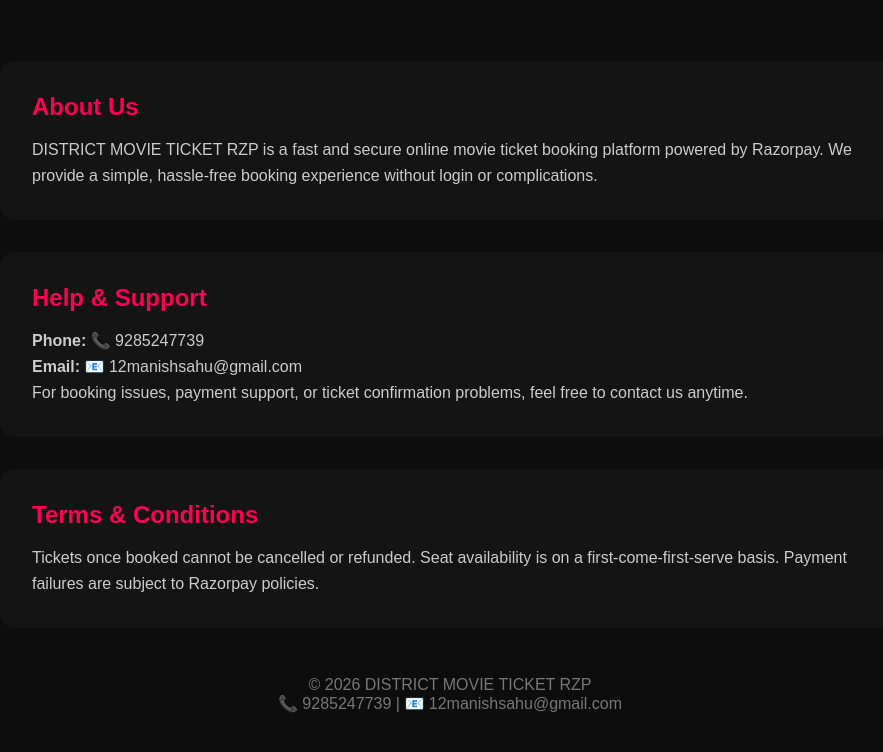
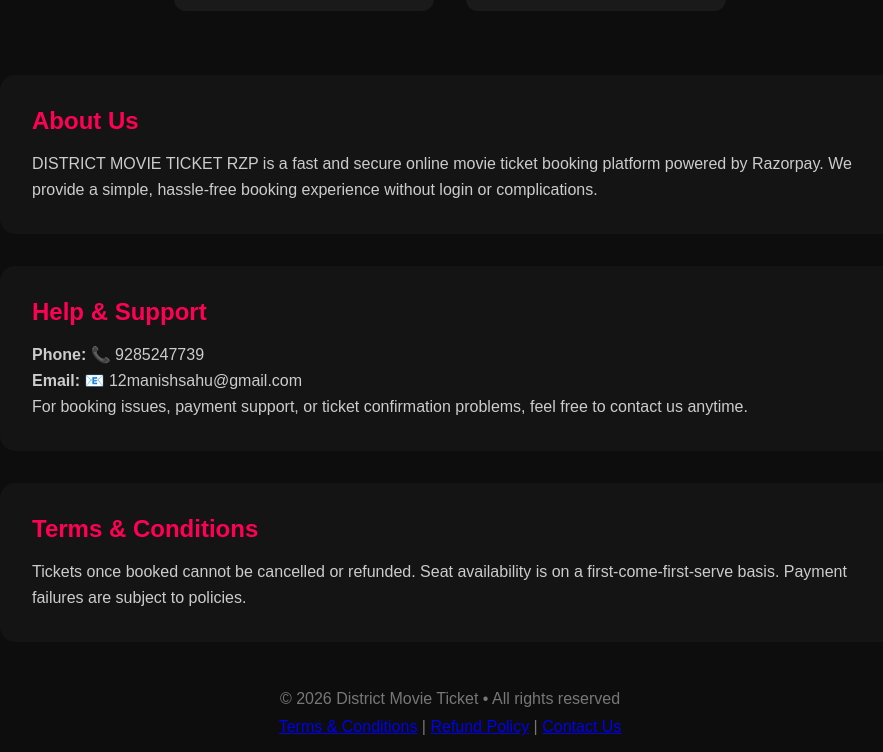
Before and after one commit to 12manishsahu/DISTRICT-MOVIE-TICKET-RZP, a plain HTML site: page Index.html in a window 1280 px wide. Shown: the part 544-1296 px from the top of the page, without its empty margins (190-1073 px from the left). Before the commit the page ends 1273 px from the top, so only its background shows below. Drawn offline with Linux system fonts and the light colour scheme.

Commit message:
Update Index.html

```diff
--- a/Index.html
+++ b/Index.html
@@ -1,4 +1,4 @@
-<!DOCTYPE html>
+í<!DOCTYPE html>
 <html lang="en">
 <head>
   <meta charset="UTF-8" />
@@ -7,7 +7,6 @@
   <link rel="stylesheet" href="style.css" />
 </head>
 <body>
-
 <header class="top-header">
   <h1>🎬 DISTRICT MOVIE TICKET RZP</h1>
   <nav>
@@ -66,13 +65,16 @@
   <p>
     Tickets once booked cannot be cancelled or refunded.
     Seat availability is on a first-come-first-serve basis.
-    Payment failures are subject to Razorpay policies.
+    Payment failures are subject to policies.
   </p>
 </section>
-
 <footer>
-  <p>© 2026 DISTRICT MOVIE TICKET RZP</p>
-  <p>📞 9285247739 | 📧 12manishsahu@gmail.com</p>
+  <p>&copy; 2026 District Movie Ticket • All rights reserved</p>
+  <div style="margin-top:10px;">
+    <a href="terms.html">Terms & Conditions</a> |
+    <a href="website_tnc_.pdf" target="_blank">Refund Policy</a> |
+    <a href="website_contactUs.pdf" target="_blank">Contact Us</a>
+  </div>
 </footer>
 
 </body>
```
